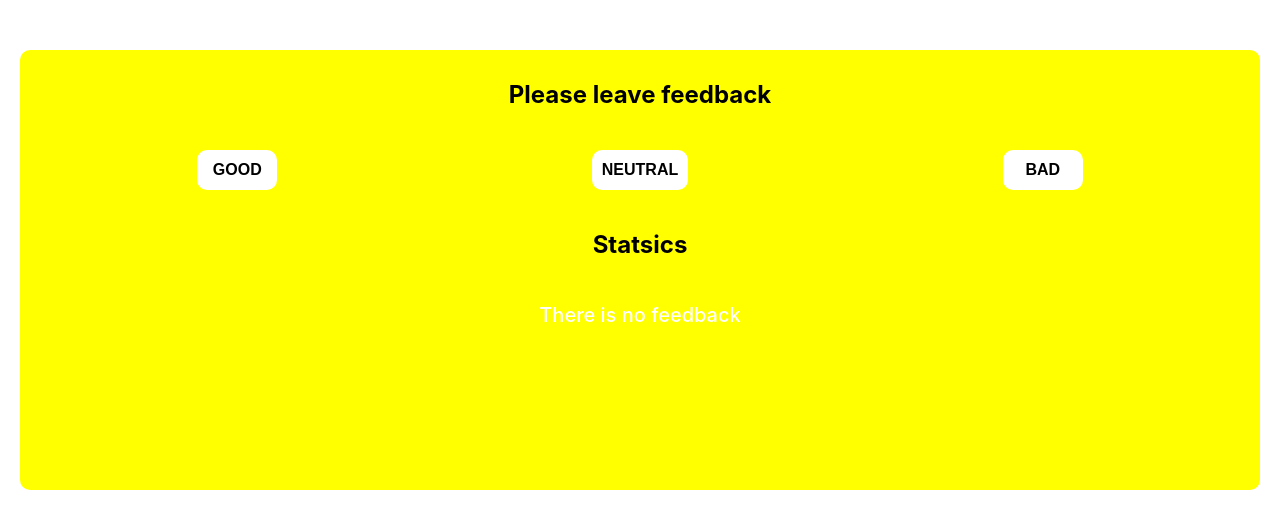
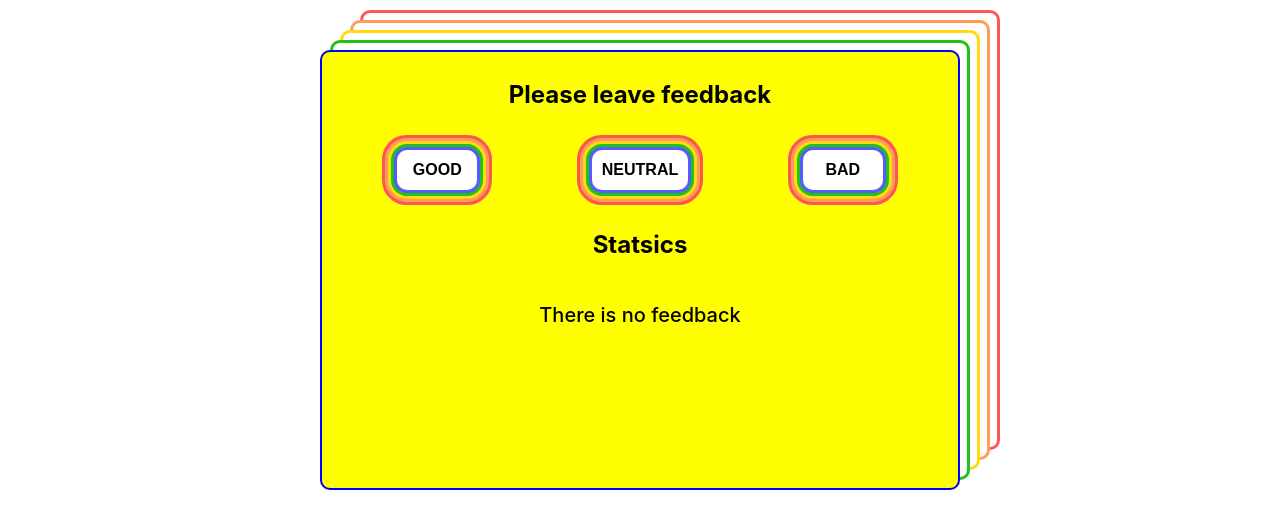
Before and after one commit to W-Sei/goit-react-hw-02-feedback, a React (Create React App) app: page / in a window 1280 px wide. Shown: the top 528 px of the page. Built offline with nearby package versions, Linux system fonts and the light colour scheme.

Commit message:
adjust styles

```diff
--- a/src/components/App.styled.js
+++ b/src/components/App.styled.js
@@ -3,9 +3,14 @@ import styled from 'styled-components';
 export const StyledContainer = styled.div`
   background-color: yellow;
   height: 400px;
-  max-width: 1200px;
+  max-width: 600px;
   margin: 0 auto;
   margin-top: 50px;
   padding: 20px;
   border-radius: 10px;
+  box-shadow: blue 0px 0px 0px 2px inset, rgb(255, 255, 255) 10px -10px 0px -3px,
+    rgb(31, 193, 27) 10px -10px, rgb(255, 255, 255) 20px -20px 0px -3px,
+    rgb(255, 217, 19) 20px -20px, rgb(255, 255, 255) 30px -30px 0px -3px,
+    rgb(255, 156, 85) 30px -30px, rgb(255, 255, 255) 40px -40px 0px -3px,
+    rgb(255, 85, 85) 40px -40px;
 `;
--- a/src/components/FeedbackOptions/FeedbackOptions.styled.js
+++ b/src/components/FeedbackOptions/FeedbackOptions.styled.js
@@ -13,6 +13,9 @@ export const StyledButton = styled.button`
   align-content: center;
   align-items: center;
   border-radius: 10px;
+  box-shadow: rgb(85, 91, 255) 0px 0px 0px 3px, rgb(31, 193, 27) 0px 0px 0px 6px,
+    rgb(255, 217, 19) 0px 0px 0px 9px, rgb(255, 156, 85) 0px 0px 0px 12px,
+    rgb(255, 85, 85) 0px 0px 0px 15px;
   border: none;
   color: black;
   text-transform: uppercase;
--- a/src/components/Notification/Notification.styled.js
+++ b/src/components/Notification/Notification.styled.js
@@ -3,7 +3,7 @@ import styled from 'styled-components';
 export const StyledMessage = styled.p`
   text-align: center;
   margin: 0;
-  color: white;
+  color: black;
   font-weight: 500;
   font-size: 20px;
   line-height: 30px;
--- a/src/components/Statistics/Statistics.styled.js
+++ b/src/components/Statistics/Statistics.styled.js
@@ -6,12 +6,13 @@ export const StyledStatistics = styled.div`
 `;
 
 export const StyledStatisticsText = styled.p`
-  background: white;
+  background: yellowgreen;
   border-radius: 10px;
   padding: 10px;
   line-height: 30px;
   min-width: 80px;
   margin: 0;
+  margin-bottom: 20px;
   text-align: center;
   color: black;
 `;
```
